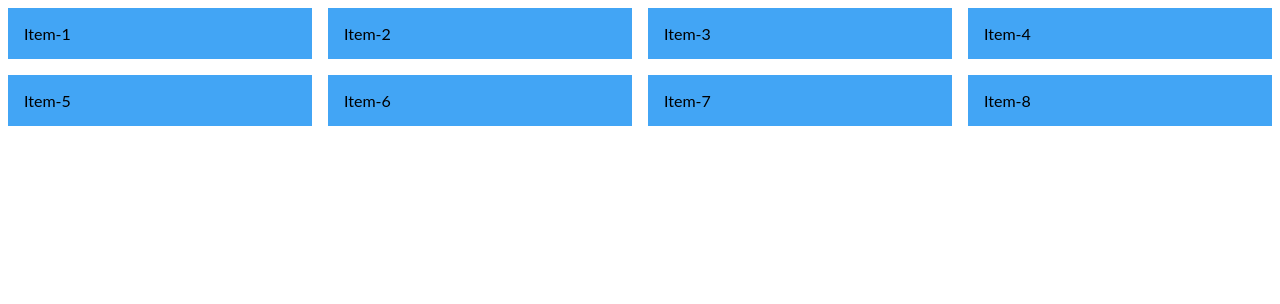
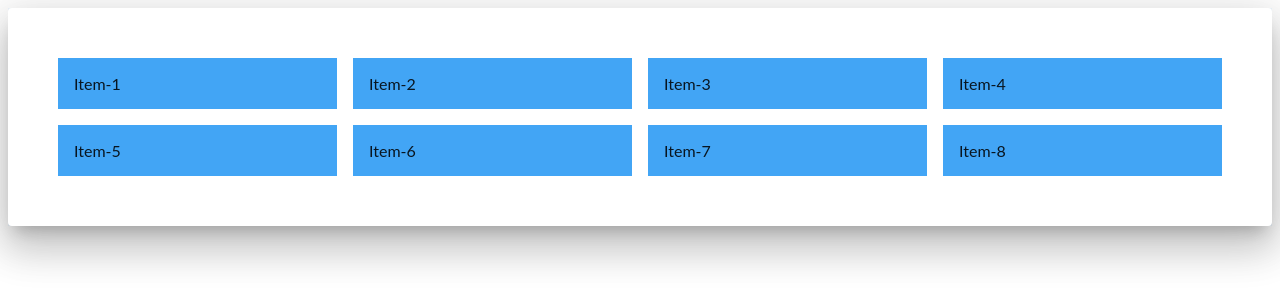
Before and after one commit to niambaust17/react-material-ui, a React (Create React App) app: page / in a window 1280 px wide. Shown: the top 304 px of the page. Built offline with nearby package versions, Linux system fonts and the light colour scheme.

Commit message:
2 files modified, 1 added

```diff
--- a/src/App.js
+++ b/src/App.js
@@ -9,6 +9,7 @@ import MaterialAutoComplete from './components/MaterialAutoComplete.js';
 import MaterialBox from './components/MaterialBox.js';
 import MaterialStack from './components/MaterialStack.js';
 import MaterialGrid from './components/MaterialGrid.js';
+import MaterialPaper from './components/MaterialPaper.js';
 
 export default function App() {
   return (
@@ -21,7 +22,8 @@ export default function App() {
       {/* <MaterialAutoComplete /> */}
       {/* <MaterialBox /> */}
       {/* <MaterialStack /> */}
-      <MaterialGrid />
+      {/* <MaterialGrid /> */}
+      <MaterialPaper />
     </div>
   );
 }
--- /dev/null
+++ b/src/components/MaterialPaper.js
@@ -0,0 +1,22 @@
+import React from 'react';
+import { Grid, Box, Paper } from '@mui/material';
+
+const items = [1, 2, 3, 4, 5, 6, 7, 8];
+
+const MaterialPaper = () => {
+  return (
+    <Paper sx={{ padding: '50px' }} elevation={24}>
+      <Grid container rowSpacing={2} columnSpacing={2}>
+        {items.map((item) => (
+          <Grid item xs={12} sm={6} md={4} lg={3}>
+            <Box bgcolor="primary.light" p={2}>
+              Item-{item}
+            </Box>
+          </Grid>
+        ))}
+      </Grid>
+    </Paper>
+  );
+};
+
+export default MaterialPaper;
--- a/src/style.css
+++ b/src/style.css
@@ -1,3 +1,4 @@
-.App{
+.App {
   font-family: Lato;
+  background-color: aliceblue;
 }
```
